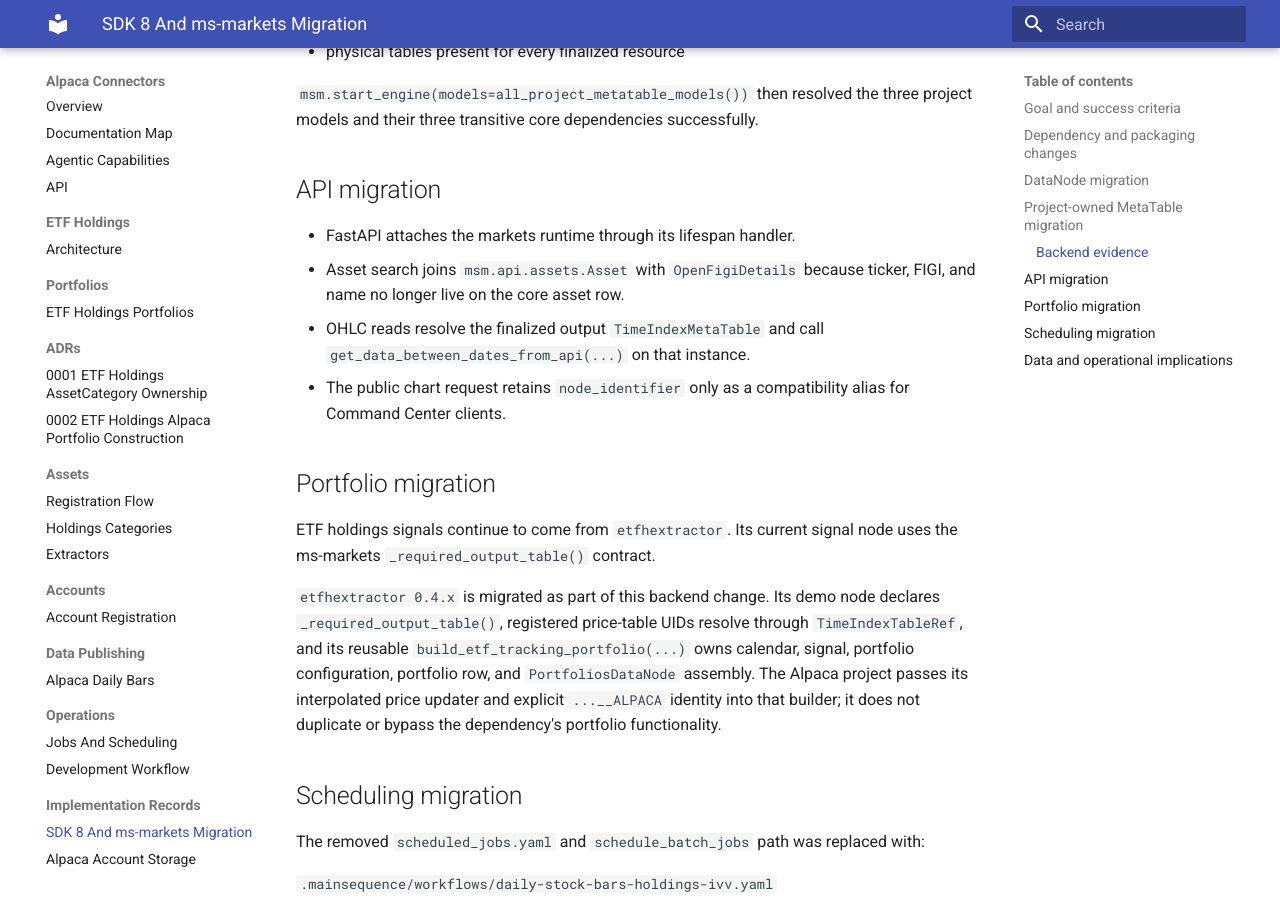
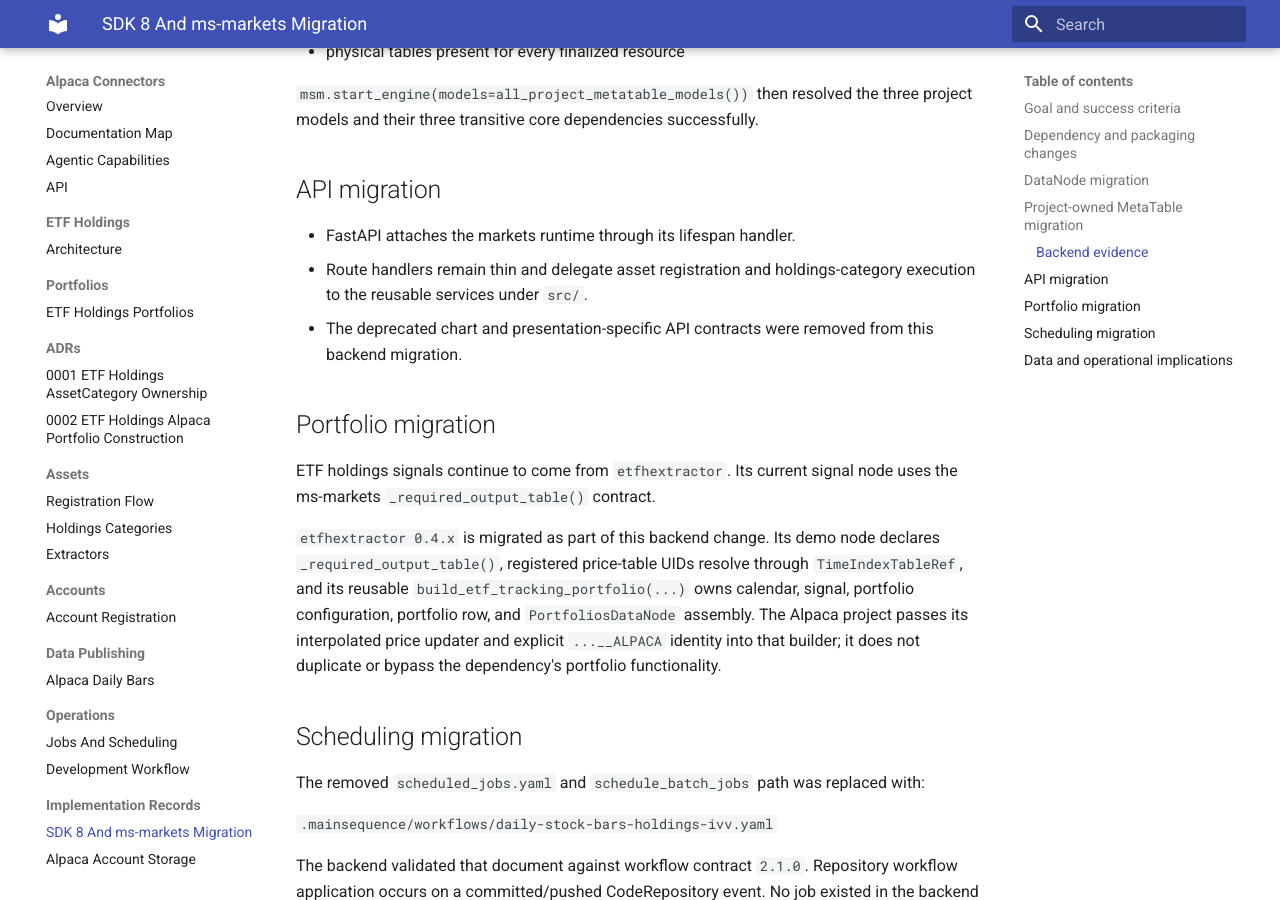
Before and after one commit to mainsequence-projects/alpaca-connectors, an MkDocs documentation site: the page built from docs/implementation_tasks/0001_ms_markets_storage_first_migration.md, in a window 1280 px wide and 900 px high, scrolled down 2692 px. Built offline with MkDocs 1.6.1 and Material for MkDocs 9.7.7, drawn with Linux system fonts in a browser that asks for light colours.

Commit message:
Remove remaining deprecated presentation references

```diff
--- a/docs/implementation_tasks/0001_ms_markets_storage_first_migration.md
+++ b/docs/implementation_tasks/0001_ms_markets_storage_first_migration.md
@@ -103,12 +103,10 @@
 ## API migration
 
 - FastAPI attaches the markets runtime through its lifespan handler.
-- Asset search joins `msm.api.assets.Asset` with `OpenFigiDetails` because ticker, FIGI, and name no
-  longer live on the core asset row.
-- OHLC reads resolve the finalized output `TimeIndexMetaTable` and call
-  `get_data_between_dates_from_api(...)` on that instance.
-- The public chart request retains `node_identifier` only as a compatibility alias for Command
-  Center clients.
+- Route handlers remain thin and delegate asset registration and holdings-category execution to
+  the reusable services under `src/`.
+- The deprecated chart and presentation-specific API contracts were removed from this backend
+  migration.
 
 ## Portfolio migration
 
--- a/pyproject.toml
+++ b/pyproject.toml
@@ -4,7 +4,7 @@
 
 [project]
 name = "alpaca-connectors"
-version = "0.1.21"
+version = "0.1.22"
 readme = "README.md"
 requires-python = ">=3.13,<3.14"
 dependencies = [
```
Also changed, not shown: AGENTS.md (+2 -2 lines), 2 other files.
